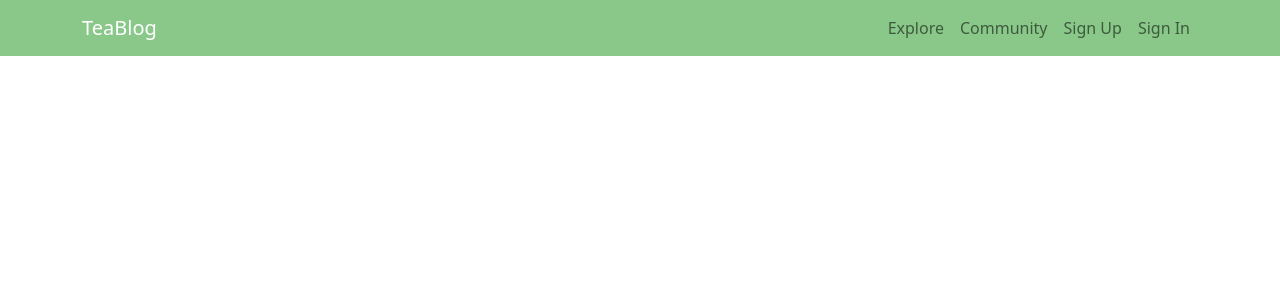
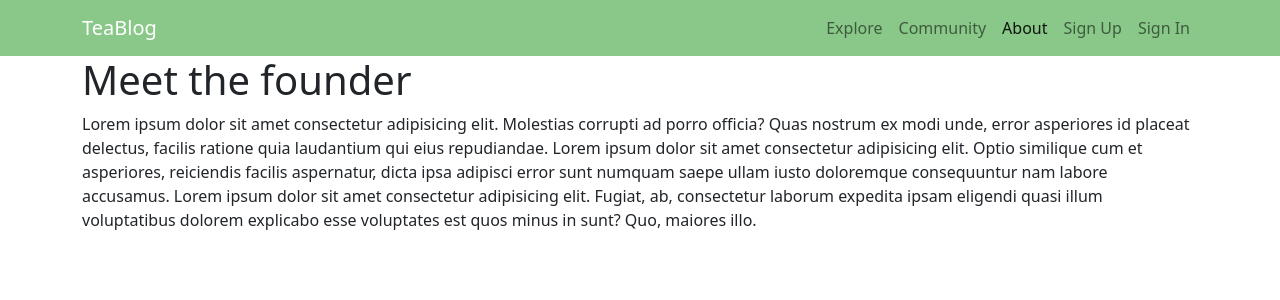
Before and after one commit to samyfrey/teashop-client, a React (Create React App) app: page /about in a window 1280 px wide. Shown: the top 300 px of the page. Built offline with nearby package versions, Linux system fonts and the light colour scheme.

Commit message:
added about page

```diff
--- a/src/App.js
+++ b/src/App.js
@@ -14,6 +14,7 @@ import EditPost from './components/Community/EditPost'
 import WritePost from './components/Community/WritePost'
 import Explore from './components/Explore/Explore'
 import MyAccount from './components/Account/MyAccout'
+import About from './components/About/About'
 
 const App = () => {
   const [user, setUser] = useState(null)
@@ -78,6 +79,10 @@ const App = () => {
             path='/community/post'
             element={<WritePost msgAlert={msgAlert} user={user} />}
           />
+          <Route
+            path='/about'
+            element={<About />}
+          />
 
         </Routes>
       </main>
--- a/src/components/About/About.jsx
+++ b/src/components/About/About.jsx
@@ -0,0 +1,14 @@
+import React from 'react'
+
+const About = () => {
+  return (
+    <>
+      <h1>Meet the founder</h1>
+      <p>
+            Lorem ipsum dolor sit amet consectetur adipisicing elit. Molestias corrupti ad porro officia? Quas nostrum ex modi unde, error asperiores id placeat delectus, facilis ratione quia laudantium qui eius repudiandae. Lorem ipsum dolor sit amet consectetur adipisicing elit. Optio similique cum et asperiores, reiciendis facilis aspernatur, dicta ipsa adipisci error sunt numquam saepe ullam iusto doloremque consequuntur nam labore accusamus. Lorem ipsum dolor sit amet consectetur adipisicing elit. Fugiat, ab, consectetur laborum expedita ipsam eligendi quasi illum voluptatibus dolorem explicabo esse voluptates est quos minus in sunt? Quo, maiores illo.
+      </p>
+    </>
+  )
+}
+
+export default About
--- a/src/components/Header/Header.js
+++ b/src/components/Header/Header.js
@@ -22,6 +22,7 @@ const alwaysOptions = (
   <>
     <NavLink to='/' className='nav-link'>Explore</NavLink>
     <NavLink to='/community' className='nav-link'>Community</NavLink>
+    <NavLink to='/about' className='nav-link'>About</NavLink>
   </>
 )
 
```
